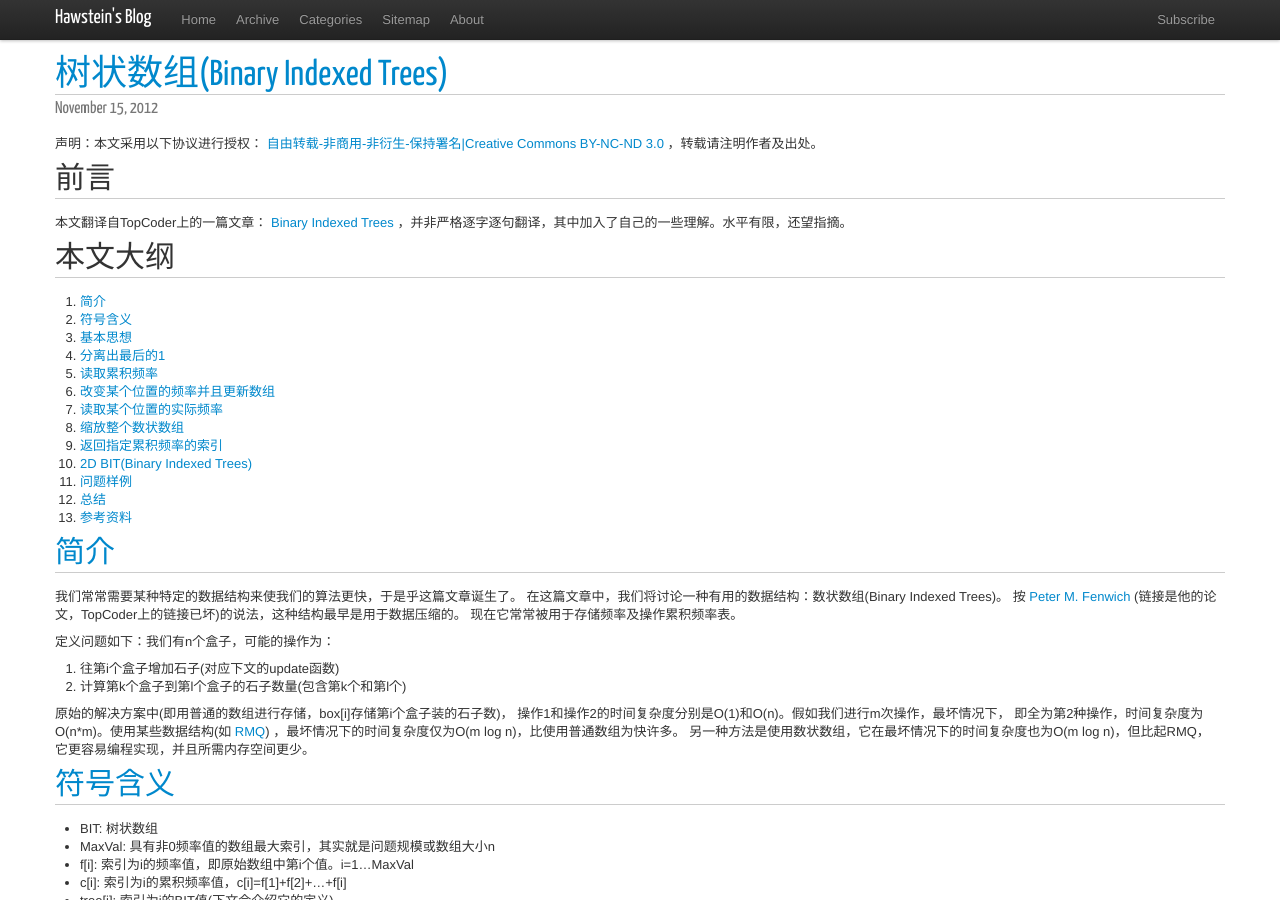
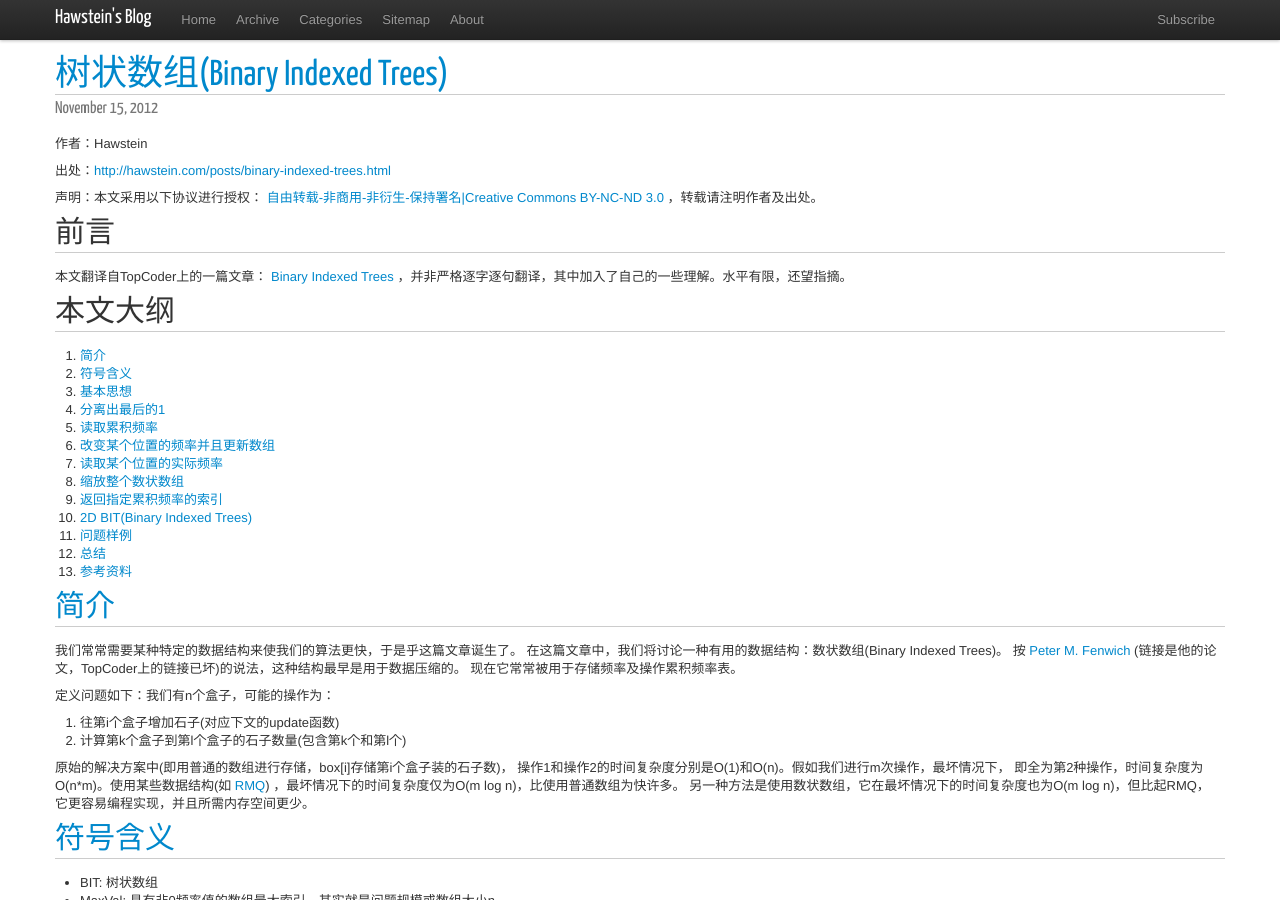
Before and after one commit to Hawstein/hawstein.github.com, a Jekyll site: the page built from _posts/2012/2012-11-15-binary-indexed-trees.md, in a window 1280 px wide and 900 px high. Built offline with Jekyll 4.4.1, drawn with Linux system fonts in a browser that asks for light colours; nearby versions of some CDN libraries; Markdown is read by kramdown in place of the engine named in the settings; comment, search, counter and statistics services are not loaded.

Commit message:
modify post

```diff
--- a/_posts/2012/2012-11-15-binary-indexed-trees.md
+++ b/_posts/2012/2012-11-15-binary-indexed-trees.md
@@ -3,6 +3,10 @@ layout: post
 category: Algorithm
 title: 树状数组(Binary Indexed Trees)
 ---
+
+作者：Hawstein
+
+出处：<http://hawstein.com/posts/binary-indexed-trees.html>
 
 声明：本文采用以下协议进行授权：
 [自由转载-非商用-非衍生-保持署名|Creative Commons BY-NC-ND 3.0](http://creativecommons.org/licenses/by-nc-nd/3.0/deed.zh)
```
